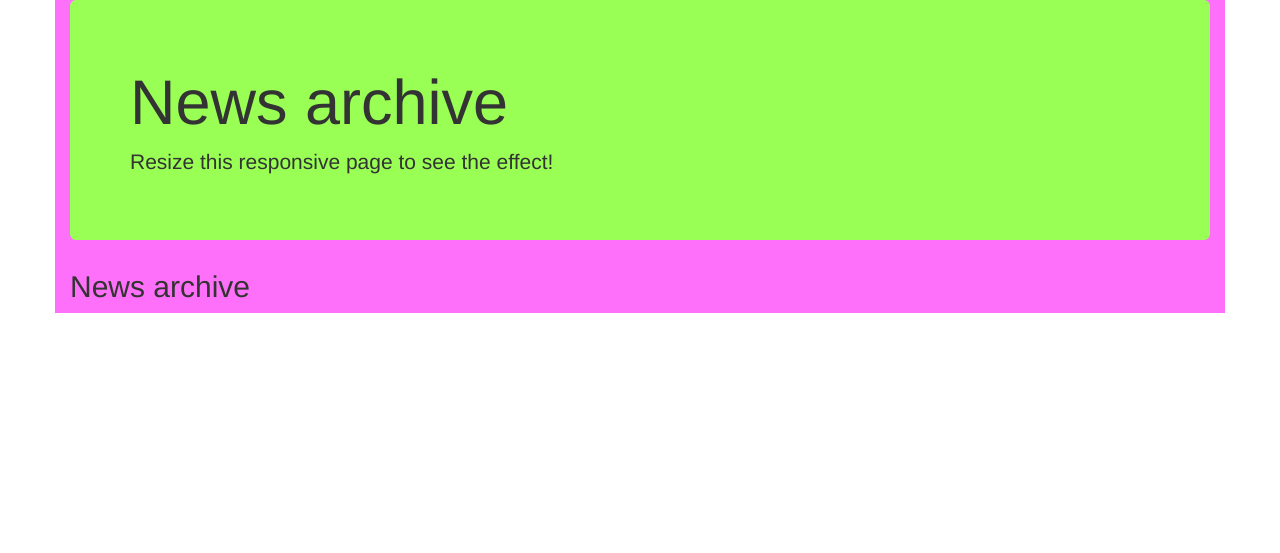
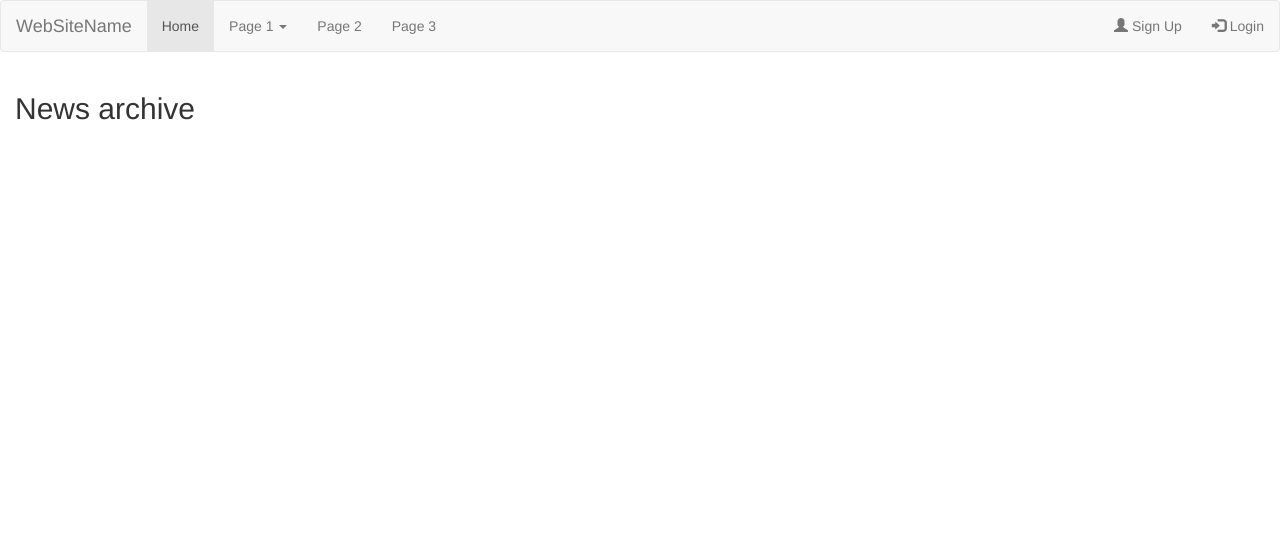
Before and after one commit to andrumi/codeigniter_demo, a CodeIgniter app: page /database/index.php/news/index in a window 1280 px wide; the page is wider, and only the part inside the window is pictured. Shown: the top 553 px of that part. Run offline with CodeIgniter, Linux system fonts and the light colour scheme; data that the repository does not hold is empty; some libraries are stand-ins or nearby versions.

Commit message:
A navigation bar has been added to the header. At present there is no colour. Only one link has been created to a log on page

```diff
--- a/application/views/templates/header.php
+++ b/application/views/templates/header.php
@@ -1,25 +1,42 @@
 <!DOCTYPE html>
 <html lang="en">
  <?$this->load->helper('url');?>
- <!DOCTYPE html>
 <html>
      <head>
        <title><?php echo $title; ?></title>
        <meta charset="utf-8">
        <meta name="viewport" content="width=device-width, initial-scale=1">
-
        <link rel="stylesheet" href="http://maxcdn.bootstrapcdn.com/bootstrap/3.3.5/css/bootstrap.min.css">
        <link rel="stylesheet" type="text/css" href="<?=base_url("css/New2.css")?>">
        <script src="https://ajax.googleapis.com/ajax/libs/jquery/1.11.3/jquery.min.js"></script>
        <script src="http://maxcdn.bootstrapcdn.com/bootstrap/3.3.5/js/bootstrap.min.js"></script>
 
     </head>
-        <body>
-         <div class="container">
-           <div class="jumbotron">
-             <h1><?php echo $title; ?></h1>
-             <p>Resize this responsive page to see the effect!</p>
-           </div>
-        <!--<div id = "header">
-                <h1><?php echo $title; ?></h1>
-        </div>  -->
+     <body>
+     <nav class="navbar navbar-default">
+         <div class="container-fluid">
+             <div class="navbar-header">
+                 <a class="navbar-brand" href="#">WebSiteName</a>
+             </div>
+             <div>
+                 <ul class="nav navbar-nav">
+                     <li class="active"><a href="#">Home</a></li>
+                     <li class="dropdown"><a class="dropdown-toggle" data-toggle="dropdown" href="#">Page 1 <span class="caret"></span></a>
+                         <ul class="dropdown-menu">
+                             <li><a href="dan.php">Page 1-1</a></li>
+                             <li><a href="#">Page 1-2</a></li>
+                             <li><a href="#">Page 1-3</a></li>
+                         </ul>
+                     </li>
+                     <li><a href="#">Page 2</a></li>
+                     <li><a href="#">Page 3</a></li>
+                 </ul>
+                 <ul class="nav navbar-nav navbar-right">
+                     <li><a href="#"><span class="glyphicon glyphicon-user"></span> Sign Up</a></li>
+                     <li><a href="../../pages/view/logon"><span class="glyphicon glyphicon-log-in"></span> Login</a></li>
+                 </ul>
+             </div>
+         </div>
+     </nav>
+     <div class ="container-fluid"
+     <div class ="fixed-bg">
```
